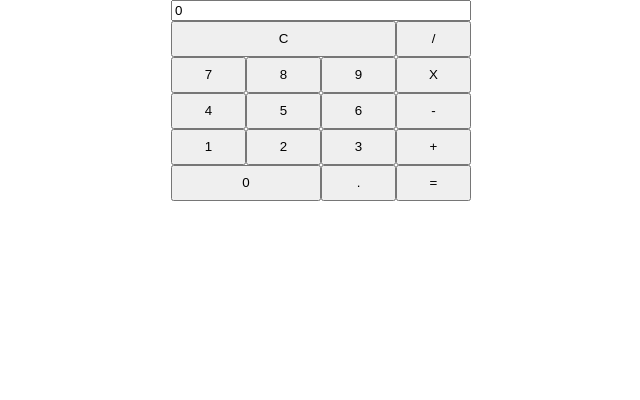
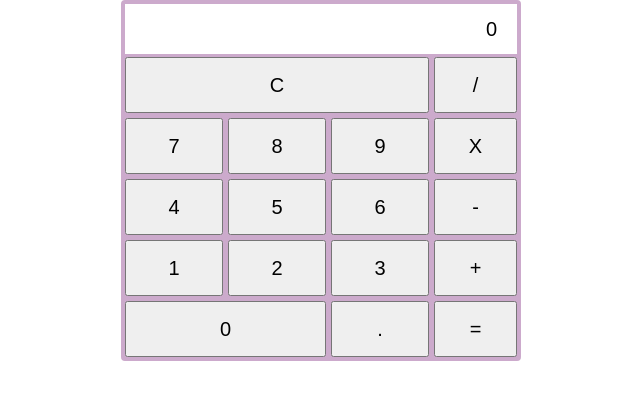
Before and after one commit to PavelVyny/calc, a React (Create React App) app: page / in a window 1280 px wide. Shown: the top 400 px of the page, without its empty margins (319-959 px from the left). Built offline with nearby package versions, Linux system fonts and the light colour scheme.

Commit message:
more styles added

```diff
--- a/src/styles/App.scss
+++ b/src/styles/App.scss
@@ -1,3 +1,5 @@
+// default
+
 html {
 	box-sizing: border-box;
 	font-size: 10px;
@@ -11,24 +13,44 @@ h1, h2, h3, h4, h5, h6, p {
 	margin: unset;
 }
 
+// variables
+
+$bg-col: #cac;
+
+//custom
+
 .calc {
 	width: 100%;
-	max-width: 300px;
+	max-width: 400px;
 	margin: 0 auto;
+	border: 4px solid $bg-col;
+    border-radius: 4px;
 	&__result {
 		width: 100%;
+		border: none;
+		text-align: right;
+		min-height: 50px;
+		padding-right: 20px;
+		font-size: 2rem;
+		outline: none;
+		-webkit-appearance: none;
+
 	}
 	&__button {
 		width: 100%;
-		line-height: 3rem;
+		line-height: 5rem;
 		cursor: pointer;
+		font-size: 2rem;
+		&::active { border-style: outset;}
 	}
 }
 
 .box-wrap {
 	display: grid;
-	grid-template-columns: 25% 25% 25% 25%;
-	grid-template-rows: 20% 20% 20% 20% 20%;
+	grid-template-columns: 25% 25% 25% auto;
+	grid-gap: 5px;
+	background-color: $bg-col;
+	border-top: 3px solid $bg-col;
 }
 
 .column {
```
